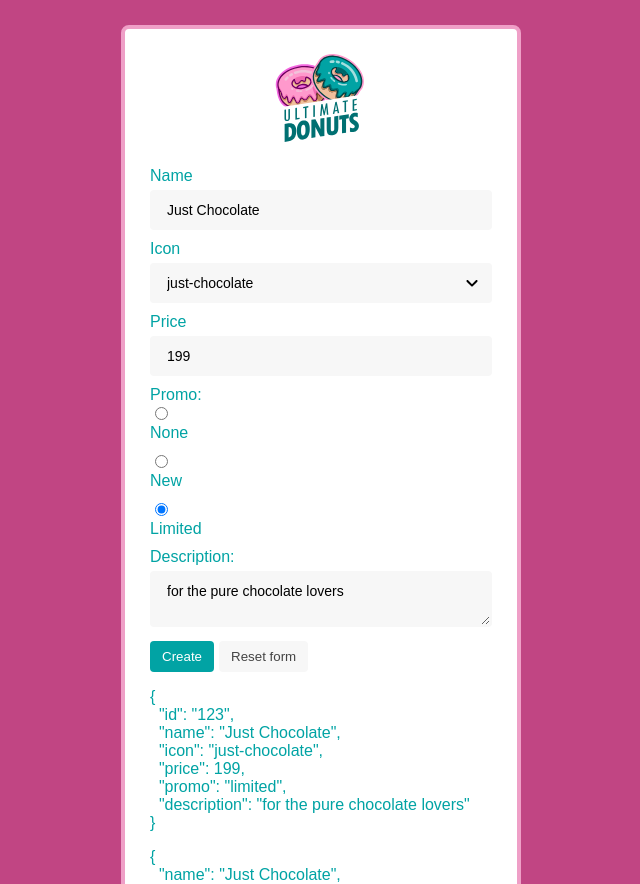
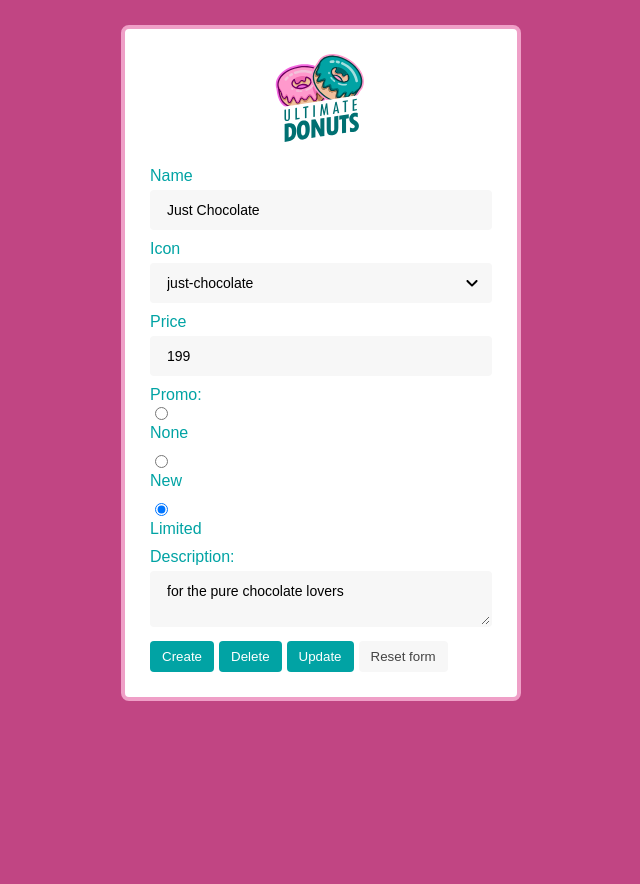
Before and after one commit to KateM3d/angular-ultimate, an Angular app: page / in a window 1280 px wide. Shown: the top 884 px of the page, without its empty margins (319-959 px from the left). After the commit the page ends 800 px from the top, so only its background shows below. Built offline with nearby package versions, Linux system fonts and the light colour scheme; a web font is replaced by a local one.

Commit message:
add crud operations

```diff
--- a/src/app/admin/components/donut-form/donut-form.component.ts
+++ b/src/app/admin/components/donut-form/donut-form.component.ts
@@ -5,7 +5,7 @@
 @Component({
   selector: 'app-donut-form',
   template: `
-    <form class="donut-form" (ngSubmit)="handleSubmit(form)" #form="ngForm">
+    <form class="donut-form" #form="ngForm">
       <label>
         <span>Name</span>
         <input
@@ -108,7 +108,20 @@
           </div>
         </ng-container>
       </label>
-      <button type="submit" class="btn btn--green">Create</button>
+      <button type="button" class="btn btn--green" (click)="handleCreate(form)">
+        Create
+      </button>
+      <button type="button" class="btn btn--green" (click)="handleDelete(form)">
+        Delete
+      </button>
+      <button
+        type="button"
+        class="btn btn--green"
+        [disabled]="form.untouched"
+        (click)="handleUpdate(form)"
+      >
+        Update
+      </button>
       <button type="button" class="btn btn--grey" (click)="form.resetForm()">
         Reset form
       </button>
@@ -116,9 +129,6 @@
       <div class="donut-form-working" *ngIf="form.valid && form.submitted">
         Working....
       </div>
-
-      <pre>{{ donut | json }}</pre>
-      <pre>{{ form.value | json }}</pre>
     </form>
   `,
   styles: [
@@ -153,7 +163,10 @@
 })
 export class DonutFormComponent {
   @Input() donut!: Donut;
+
   @Output() create = new EventEmitter<Donut>();
+  @Output() update = new EventEmitter<Donut>();
+  @Output() delete = new EventEmitter<Donut>();
 
   icons: string[] = [
     'caramel-swirl',
@@ -165,12 +178,25 @@
     'zesty-lemon',
   ];
 
-  handleSubmit(form: NgForm) {
+  handleCreate(form: NgForm) {
     if (form.valid) {
       this.create.emit(form.value);
     } else {
       form.form.markAllAsTouched();
-      console.log('invalid');
+    }
+  }
+
+  handleUpdate(form: NgForm) {
+    if (form.valid) {
+      this.update.emit({ id: this.donut.id, ...form.value });
+    } else {
+      form.form.markAllAsTouched();
+    }
+  }
+
+  handleDelete(form: NgForm) {
+    if (confirm(`Really delete ${this.donut.name}?`)) {
+      this.delete.emit({ ...this.donut });
     }
   }
 }
--- a/src/app/admin/containers/donut-list/donut-list.component.ts
+++ b/src/app/admin/containers/donut-list/donut-list.component.ts
@@ -1,5 +1,6 @@
 import { Component, OnInit } from '@angular/core';
 import { Donut } from '../../models/donut.model';
+import { DonutService } from '../../services/donut.service';
 
 @Component({
   selector: 'app-donut-list',
@@ -18,55 +19,15 @@
   styles: [],
 })
 export class DonutListComponent implements OnInit {
-  donut!: Donut;
   donuts!: Donut[];
 
+  constructor(private donutService: DonutService) {}
+
   ngOnInit() {
-    this.donuts = [
-      {
-        id: '123',
-        name: 'Just Chocolate',
-        icon: 'just-chocolate',
-        price: 199,
-        promo: 'limited',
-        description: 'for the pure chocolate lovers',
-      },
-      {
-        id: '456',
-        name: 'Glazed Fudge',
-        icon: 'glazed-fudge',
-        price: 129,
-        promo: 'new',
-        description: 'sticky perfection',
-      },
-      {
-        id: '789',
-        name: 'Caramel Swirl',
-        icon: 'caramel-swirl',
-        price: 210,
-        description: 'chocolate drizzle with caramel',
-      },
-      {
-        id: '78fththh9',
-        name: 'Sour Supreme',
-        icon: 'sour-supreme',
-        price: 139,
-        description: 'for the sour advocate',
-      },
-      {
-        id: '78hhh9',
-        name: 'Zesty Lemon',
-        icon: 'zesty-lemon',
-        price: 129,
-        description: 'delicious lucious lemon',
-      },
-    ];
-
-    this.donut = this.donuts[0];
+    this.donuts = this.donutService.read();
   }
 
   trackById(index: number, value: Donut) {
-    console.log(index, value);
     return value.id;
   }
 }
--- a/src/app/admin/containers/donut-single/donut-single.component.ts
+++ b/src/app/admin/containers/donut-single/donut-single.component.ts
@@ -1,5 +1,6 @@
-import { Component } from '@angular/core';
+import { Component, OnInit } from '@angular/core';
 import { Donut } from '../../models/donut.model';
+import { DonutService } from '../../services/donut.service';
 
 @Component({
   selector: 'app-donut-single',
@@ -8,22 +9,30 @@
       <app-donut-form
         [donut]="donut"
         (create)="onCreate($event)"
+        (update)="onUpdate($event)"
+        (delete)="onDelete($event)"
       ></app-donut-form>
     </div>
   `,
   styles: [],
 })
-export class DonutSingleComponent {
-  donut: Donut = {
-    id: '123',
-    name: 'Just Chocolate',
-    icon: 'just-chocolate',
-    price: 199,
-    promo: 'limited',
-    description: 'for the pure chocolate lovers',
-  };
+export class DonutSingleComponent implements OnInit {
+  donut!: Donut;
 
+  constructor(private donutService: DonutService) {}
+
+  ngOnInit(): void {
+    this.donut = this.donutService.readOne('123');
+  }
   onCreate(donut: Donut) {
-    console.log('onCreate', donut);
+    this.donutService.create(donut);
+  }
+
+  onUpdate(donut: Donut) {
+    this.donutService.update(donut);
+  }
+
+  onDelete(donut: Donut) {
+    this.donutService.delete(donut);
   }
 }
--- a/src/app/admin/models/donut.model.ts
+++ b/src/app/admin/models/donut.model.ts
@@ -1,5 +1,5 @@
 export interface Donut {
-  id: string;
+  id?: string;
   name: string;
   icon: string;
   price: number;
--- /dev/null
+++ b/src/app/admin/services/donut.service.ts
@@ -0,0 +1,86 @@
+import { Injectable } from '@angular/core';
+import { Donut } from '../models/donut.model';
+
+@Injectable({
+  providedIn: 'root',
+})
+export class DonutService {
+  private donuts: Donut[] = [
+    {
+      id: '123',
+      name: 'Just Chocolate',
+      icon: 'just-chocolate',
+      price: 199,
+      promo: 'limited',
+      description: 'for the pure chocolate lovers',
+    },
+    {
+      id: '456',
+      name: 'Glazed Fudge',
+      icon: 'glazed-fudge',
+      price: 129,
+      promo: 'new',
+      description: 'sticky perfection',
+    },
+    {
+      id: '789',
+      name: 'Caramel Swirl',
+      icon: 'caramel-swirl',
+      price: 210,
+      description: 'chocolate drizzle with caramel',
+    },
+    {
+      id: '78fththh9',
+      name: 'Sour Supreme',
+      icon: 'sour-supreme',
+      price: 139,
+      description: 'for the sour advocate',
+    },
+    {
+      id: '78hhh9',
+      name: 'Zesty Lemon',
+      icon: 'zesty-lemon',
+      price: 129,
+      description: 'delicious lucious lemon',
+    },
+  ];
+
+  constructor() {}
+
+  read() {
+    return this.donuts;
+  }
+
+  readOne(id: string) {
+    const donut = this.read().find((donut: Donut) => donut.id === id);
+    if (donut) {
+      return donut;
+    }
+    return {
+      name: '',
+      icon: '',
+      price: 0,
+      description: '',
+    };
+  }
+
+  create(payload: Donut) {
+    this.donuts = [...this.donuts, payload];
+    console.log(this.donuts);
+  }
+
+  update(payload: Donut) {
+    this.donuts = this.donuts.map((donut: Donut) => {
+      if (donut.id === payload.id) {
+        return payload;
+      }
+      return donut;
+    });
+    console.log(this.donuts);
+  }
+
+  delete(payload: Donut) {
+    this.donuts = this.donuts.filter((donut: Donut) => donut.id !== payload.id);
+    console.log(this.donuts);
+  }
+}
```
Also changed, not shown: 1 other file (tests, documents, lock files or other folders).
